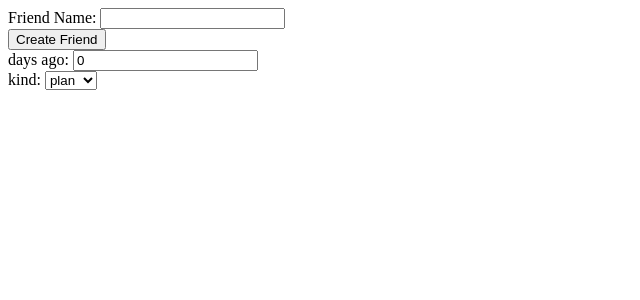
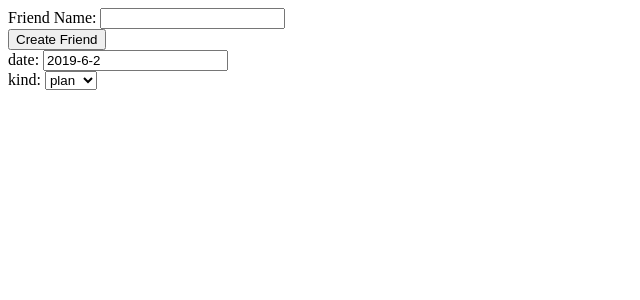
Before and after one commit to dansgithubuser/SocialTennis, a Django app: page / in a window 1280 px wide. Shown: the top 300 px of the page, without its empty margins (0-640 px from the left). Run offline with Django 3.2, Linux system fonts and the light colour scheme; the visitor is signed in with stand-in values (Sample User, id 1); data comes from the database, SQL or seed files in the repository; data that the repository does not hold is empty.

Commit message:
follow-through 4fe7bf8

```diff
--- a/SocialTennis/templates/home.html
+++ b/SocialTennis/templates/home.html
@@ -9,9 +9,14 @@
     function e(id){ return document.getElementById(id) }
 
     function submitEventPrep (friendId) {
-      e(`eventForm${friendId}`).appendChild(e('daysAgo'));
+      e(`eventForm${friendId}`).appendChild(e('date'));
       e(`eventForm${friendId}`).appendChild(e('kind'));
     }
+
+    window.onload = () => {
+      const now = new Date;
+      e('date').value = `${now.getFullYear()}-${now.getMonth() + 1}-${now.getDate()}`;
+    };
   </script>
 
   <form action="/friend" method="post">
@@ -19,7 +24,7 @@
     <input type="submit" value="Create Friend">
     {% csrf_token %}
   </form>
-  days ago: <input type="number" id="daysAgo" name="days_ago" value=0><br>
+  date: <input type="text" id="date" name="date"><br>
   kind: <select id="kind" name="kind">
     <option value="plan">plan</option>
     <option value="meet">meet</option>
@@ -40,7 +45,7 @@
       <div class="events">
         {% for event in friend.event_set.all %}
             {{ event.server }} &nbsp;
-            {{ event.created_at }} &nbsp;
+            {{ event.date }} &nbsp;
             {{ event.kind }} <br>
         {% endfor %}
       </div>
--- a/SocialTennis/views.py
+++ b/SocialTennis/views.py
@@ -37,10 +37,11 @@ def friend(request):
 def event(request, server, friend_id):
     if models.Friend.objects.get(id=friend_id).user_id != request.user.id:
         return HttpResponse(status=403)
+    year, month, day = [int(i) for i in request.POST['date'].split('-')]
     models.Event.objects.create(
         friend_id=friend_id,
         server=server,
         kind=request.POST.get('kind'),
-        created_at=datetime.datetime.now() - datetime.timedelta(days=int(request.POST['days_ago'])),
+        date=datetime.date(year=year, month=month, day=day),
     )
     return redirect('/home')
```
